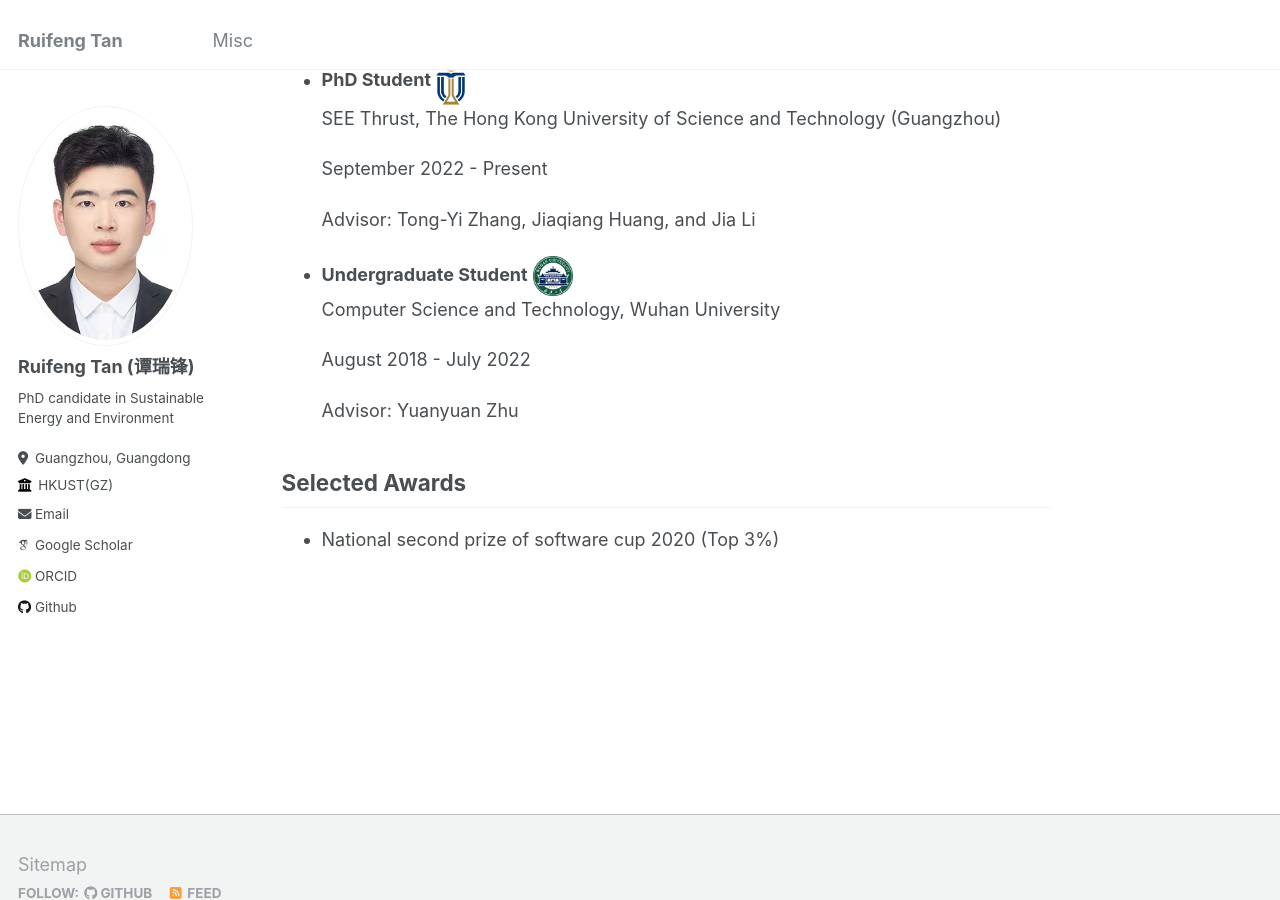
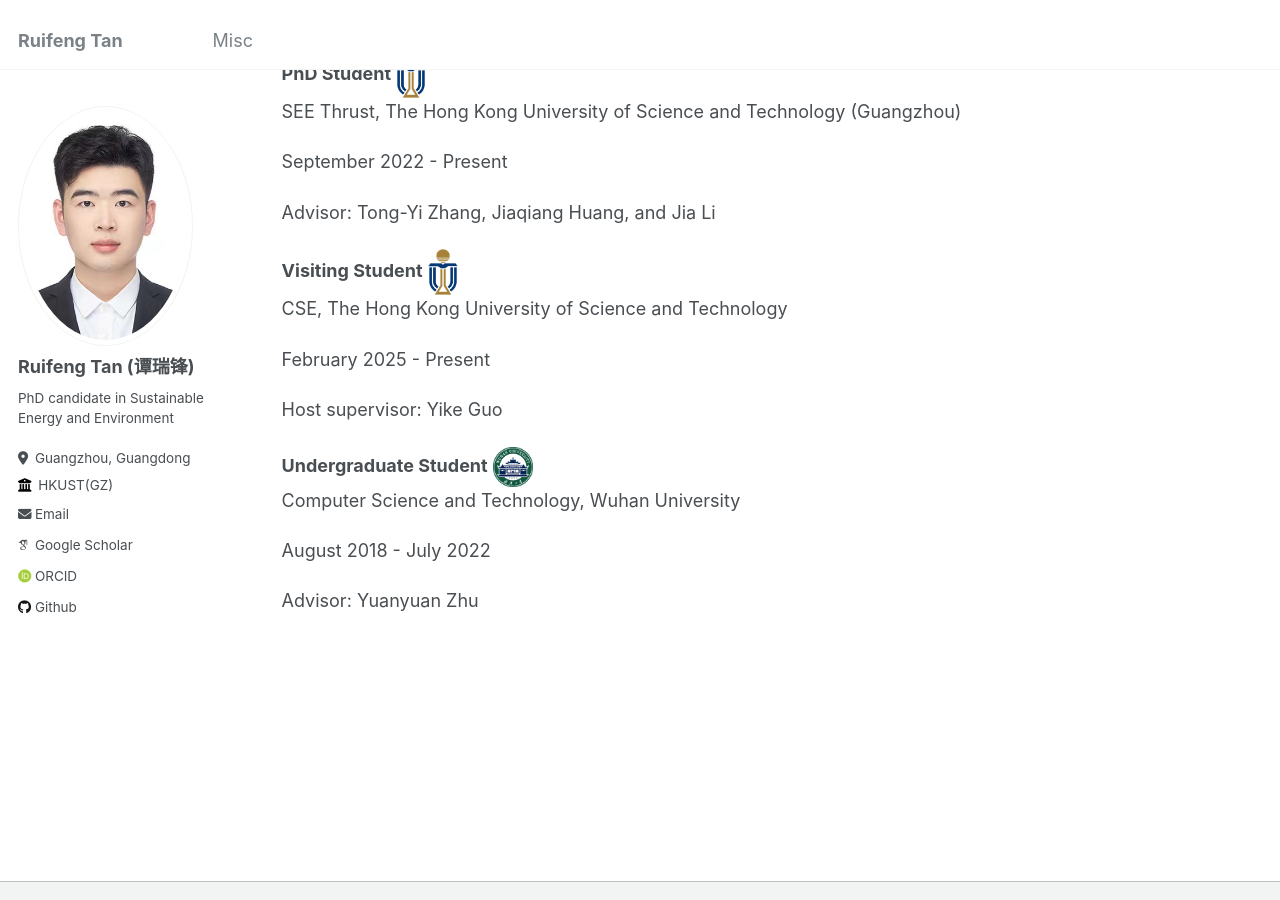
Before and after one commit to Ruifeng-Tan/Ruifeng-Tan.github.io, a Jekyll site: the page built from _pages/about.md, in a window 1280 px wide and 900 px high, scrolled down 1423 px. Built offline with Jekyll 4.4.1, drawn with Linux system fonts in a browser that asks for light colours; some web fonts are replaced.

Commit message:
add exchange info

```diff
--- a/_pages/about.md
+++ b/_pages/about.md
@@ -31,21 +31,27 @@ My current research interest lies in AI for batteries, especially domain-knowled
 
 ## Experience
 
-- **PhD Student**  <img src="../images/HKUSTGZ.png" alt="HKUSTGZ Logo" width="30" style="vertical-align: middle;"/>
-  SEE Thrust, The Hong Kong University of Science and Technology (Guangzhou)
+**PhD Student**  <img src="../images/HKUSTGZ.png" alt="HKUSTGZ Logo" width="30" style="vertical-align: middle;"/>
+SEE Thrust, The Hong Kong University of Science and Technology (Guangzhou)
 
-  September 2022 - Present
+September 2022 - Present
 
-  Advisor: Tong-Yi Zhang, Jiaqiang Huang, and Jia Li
+Advisor: Tong-Yi Zhang, Jiaqiang Huang, and Jia Li
 
 
-- **Undergraduate Student**  <img src="../images/WHU.png" alt="WHU Logo" width="40" style="vertical-align: middle;"/>
-  Computer Science and Technology, Wuhan University
 
-  August 2018 - July 2022
+**Visiting Student**  <img src="../images/HKUSTGZ.png" alt="HKUSTGZ Logo" width="30" style="vertical-align: middle;"/>
+CSE, The Hong Kong University of Science and Technology
 
-  Advisor: Yuanyuan Zhu
+February 2025 - Present
 
-## Selected Awards
+Host supervisor: Yike Guo
 
-- National second prize of software cup 2020 (Top 3%)
+
+
+**Undergraduate Student**  <img src="../images/WHU.png" alt="WHU Logo" width="40" style="vertical-align: middle;"/>
+Computer Science and Technology, Wuhan University
+
+August 2018 - July 2022
+
+Advisor: Yuanyuan Zhu
```
